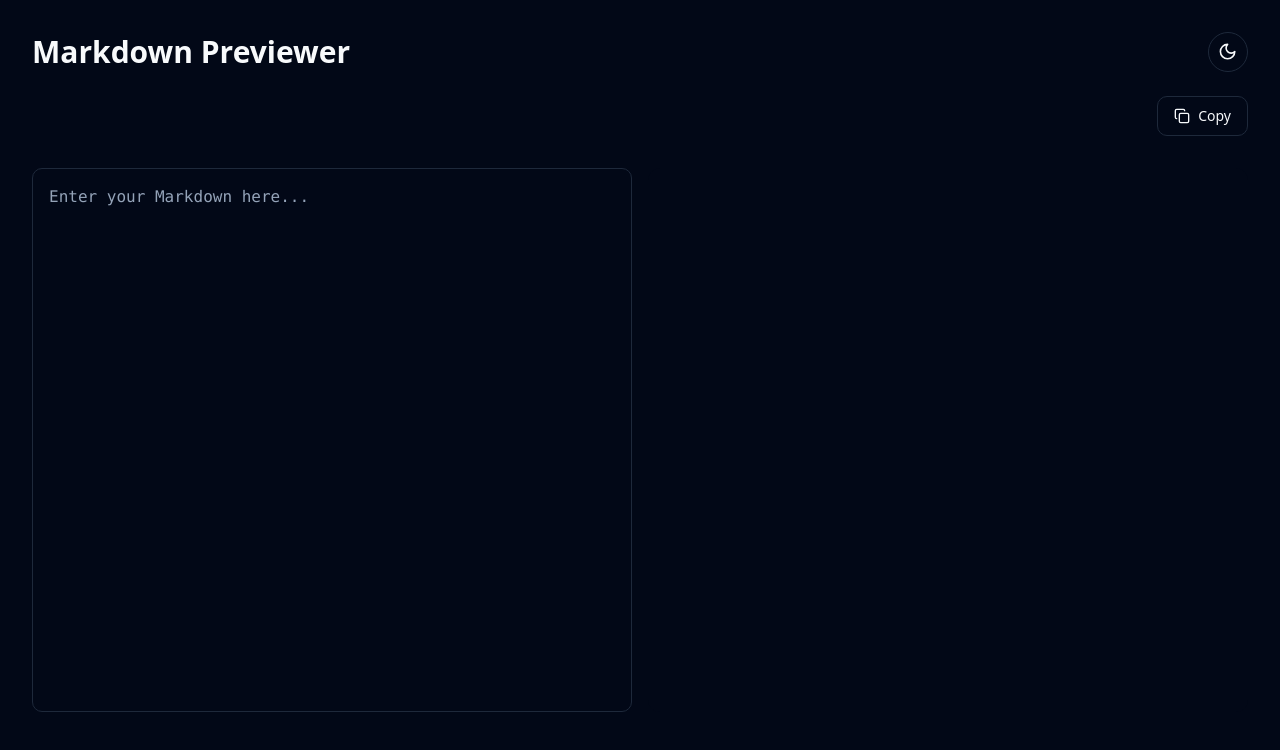
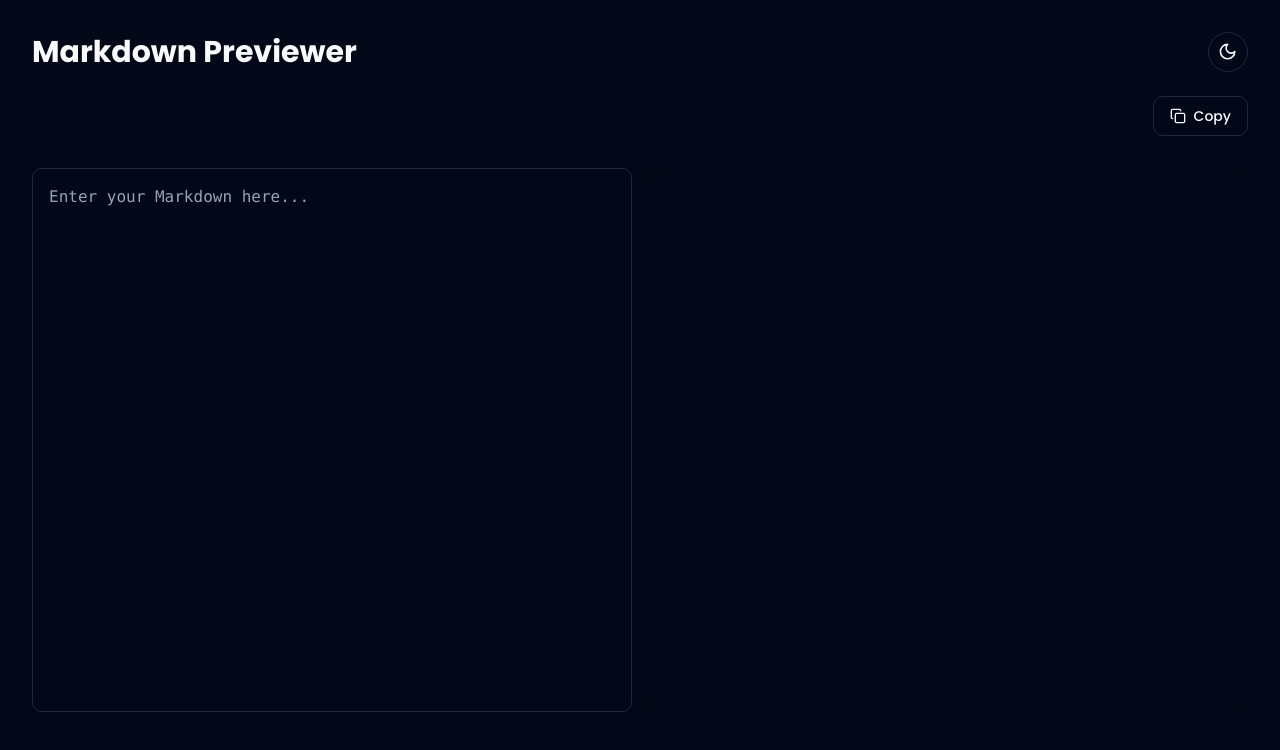
Before and after one commit to NebeyouMusie/Markdown-Live-Preview, a React (Vite) app: page / in a window 1280 px wide. Shown: the top 750 px of the page. Built offline with nearby package versions, Linux system fonts and the light colour scheme.

Commit message:
Fix Markdown Preview and Font
Correct the display of Markdown in the preview section and implement the Poppins font across the entire application.
[skip gpt_engineer]

```diff
--- a/src/index.css
+++ b/src/index.css
@@ -1,3 +1,5 @@
+@import url('https://fonts.googleapis.com/css2?family=Poppins:wght@300;400;500;600;700&display=swap');
+
 @tailwind base;
 @tailwind components;
 @tailwind utilities;
@@ -51,19 +53,17 @@
     --editor-bg: 222.2 84% 4.9%;
     --editor-border: 217.2 32.6% 17.5%;
   }
-}
 
-@layer base {
   * {
     @apply border-border;
   }
   body {
-    @apply bg-background text-foreground;
+    @apply bg-background text-foreground font-poppins;
   }
 }
 
 .markdown-preview {
-  @apply prose prose-sm sm:prose-base lg:prose-lg dark:prose-invert max-w-none;
+  @apply prose prose-sm sm:prose-base lg:prose-lg dark:prose-invert max-w-none font-poppins;
 }
 
 .editor-textarea {
--- a/src/lib/markdownUtils.ts
+++ b/src/lib/markdownUtils.ts
@@ -6,7 +6,8 @@ marked.setOptions({
 });
 
 export const convertMarkdownToHtml = (markdown: string): string => {
-  return marked.parse(markdown);
+  // Using marked.parse with a type assertion to handle the return type
+  return marked.parse(markdown) as string;
 };
 
 export const copyToClipboard = async (text: string): Promise<boolean> => {
--- a/tailwind.config.ts
+++ b/tailwind.config.ts
@@ -18,6 +18,9 @@ export default {
       },
     },
     extend: {
+      fontFamily: {
+        poppins: ['Poppins', 'sans-serif'],
+      },
       colors: {
         border: "hsl(var(--border))",
         input: "hsl(var(--input))",
```
